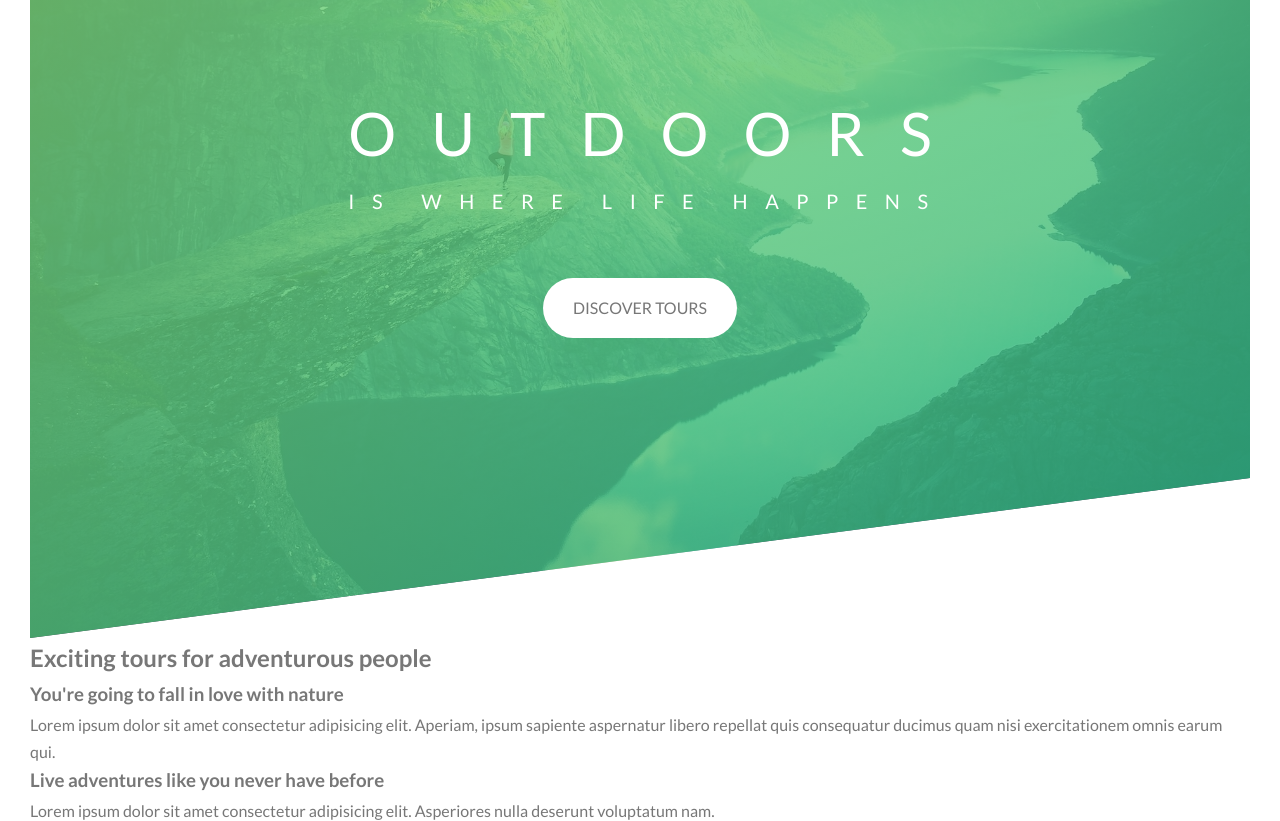
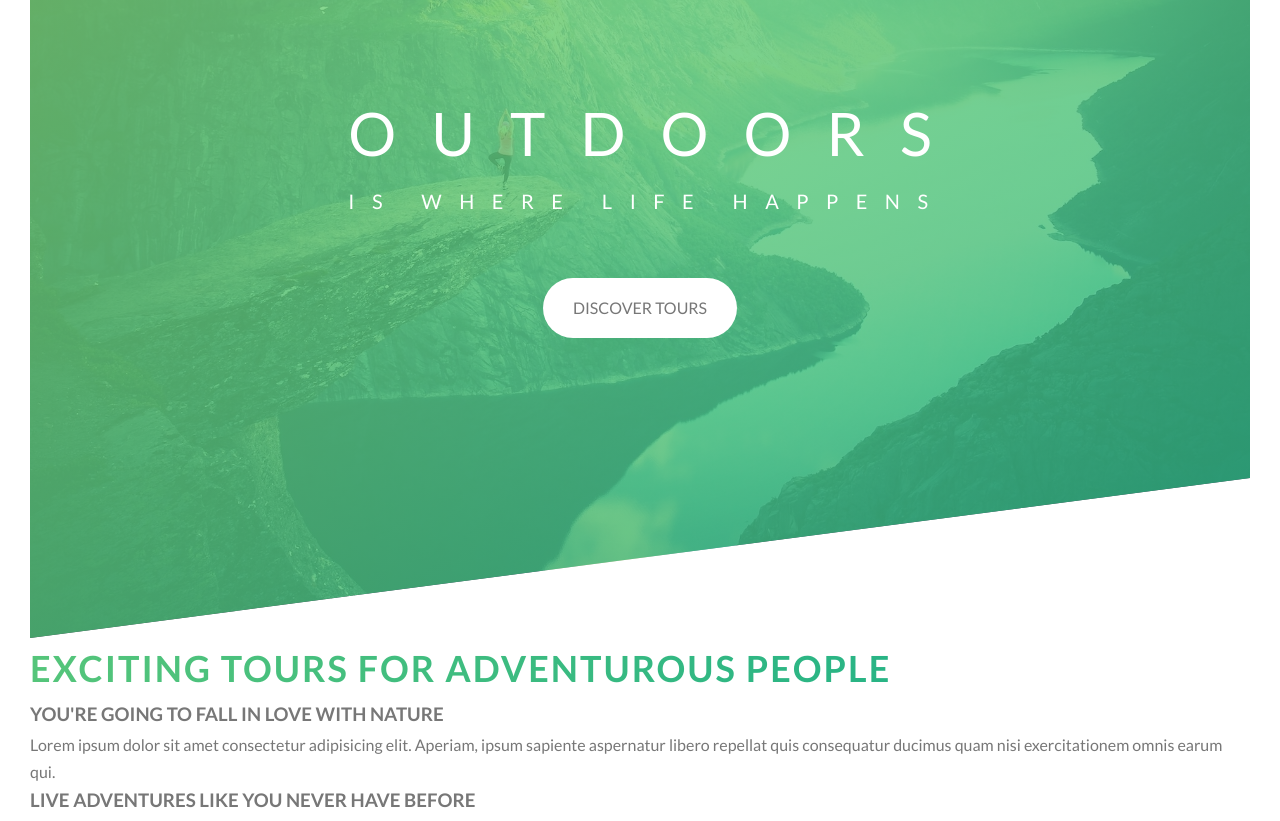
Before and after one commit to krisdoyon/natours, a website: page index.html in a window 1280 px wide. Shown: the part 152-973 px from the top of the page. Drawn offline with nearby package versions, Linux system fonts and the light colour scheme; files that its build step writes are made by us from their sources.

Commit message:
Style headings

```diff
--- a/sass/base/_typography.scss
+++ b/sass/base/_typography.scss
@@ -34,3 +34,29 @@ body {
     animation: moveInRight 1.5s ease-out;
   }
 }
+
+.heading-secondary {
+  font-size: 3.6rem;
+  text-transform: uppercase;
+  font-weight: 700;
+  background-image: linear-gradient(
+    to right,
+    $color-primary-light,
+    $color-primary-dark
+  );
+  display: inline-block;
+  background-clip: text;
+  -webkit-background-clip: text;
+  color: transparent;
+  letter-spacing: 2px;
+  transition: all 0.2s;
+
+  &:hover {
+    transform: skewX(20deg) skewY(2deg) scale(1.05);
+    text-shadow: 0.5rem 1rem 2rem rgba($color-black, 0.2);
+  }
+}
+
+.heading-tertiary {
+  text-transform: uppercase;
+}
```
